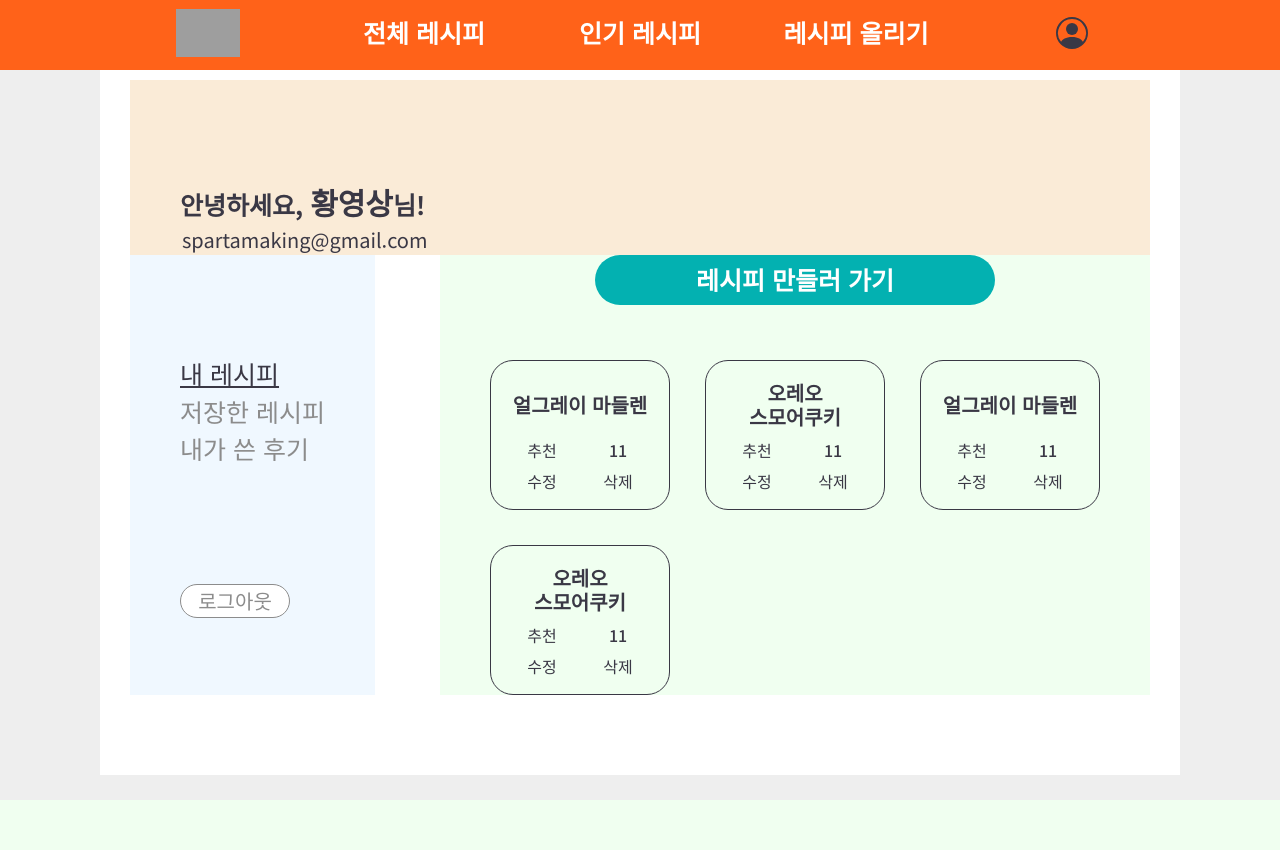
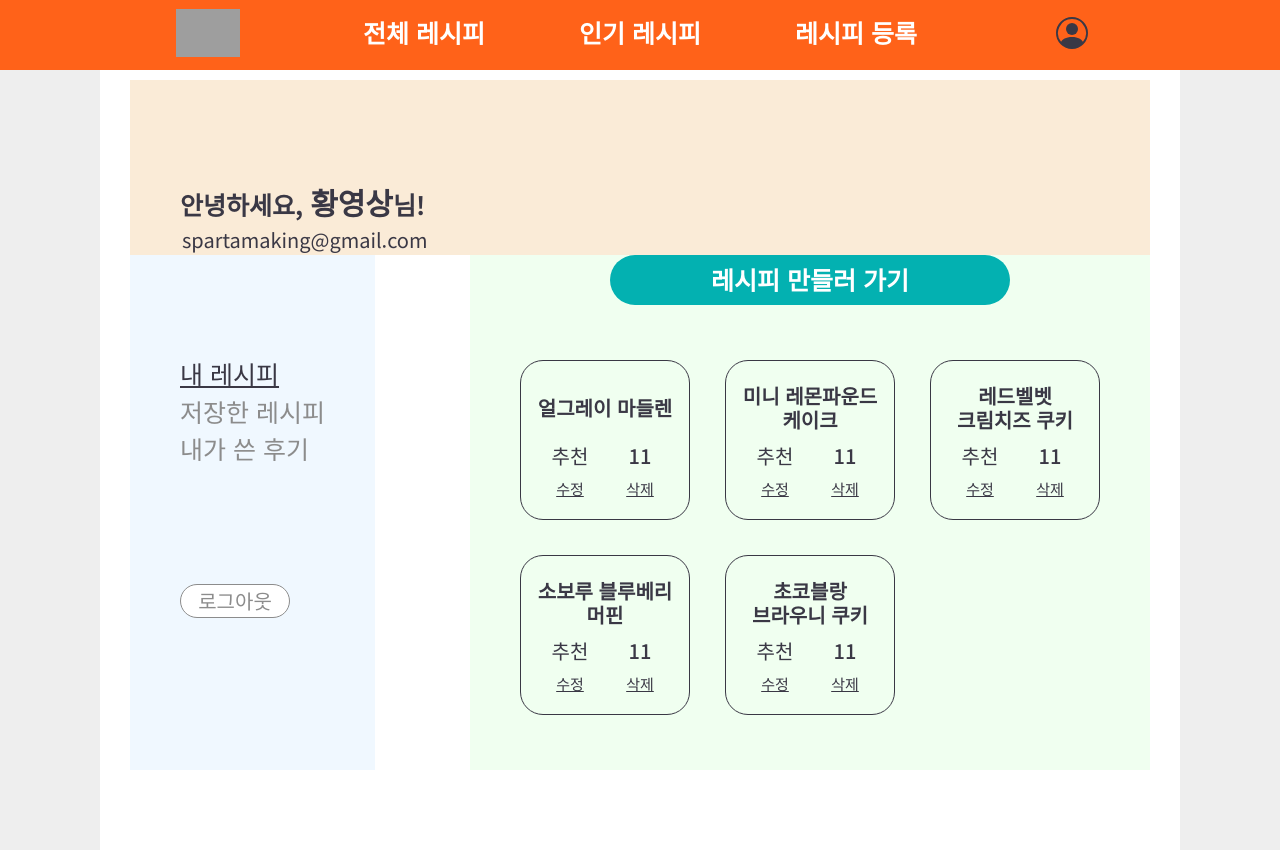
Before and after one commit to tunEmvegnomb/sparta-mc12th, a Flask app: page /mypage in a window 1280 px wide. Before the commit the page ends 800 px from the top, so only its background shows below. Run offline with Flask 2, Linux system fonts and the light colour scheme; grey boxes are pictures that could not be loaded.

Commit message:
mypage second commit

```diff
--- a/data.py
+++ b/data.py
@@ -1,4 +1,8 @@
+# -*- coding: utf-8 - *-
+
+
 from pymongo import MongoClient
+
 
 client = MongoClient("localhost", 27017)
 db = client.mc12th
--- a/static/css/mypage.css
+++ b/static/css/mypage.css
@@ -80,21 +80,22 @@
   font-weight: 700;
   width: 400px;
   height: 50px;
-  margin-bottom: 55px;
 }
 
 .myrecipe-grid {
   display: grid;
   grid-template-columns: 1fr 1fr 1fr;
   gap: 35px;
+  margin: 55px 0;
 }
 
 .myrecipe-item {
-  width: 180px;
-  height: 150px;
+  width: 170px;
+  height: 160px;
   border: 1px solid var(--default);
   border-radius: 23px;
-  padding: 13px;
+  padding: 14px;
+  font-size: 20px;
   font-weight: 500;
 }
 
@@ -108,9 +109,24 @@
 
 .myrecipe-title {
   grid-column: 1 / span 2;
-  font-size: 20px;
   font-weight: 600;
   text-align: center;
   word-break: keep-all;
+  overflow-wrap: normal;
   line-height: 120%;
+  text-decoration: none;
+  color: var(--default);
 }
+
+.myrecipe-title:hover,
+.myrecipe-update:hover,
+.myrecipe-remove:hover {
+  color: black;
+}
+
+.myrecipe-update,
+.myrecipe-remove {
+  font-size: 15px;
+  text-decoration: underline;
+  cursor: pointer;
+}
--- a/templates/mypage.html
+++ b/templates/mypage.html
@@ -31,7 +31,7 @@
         </li>
         <li><a class="menuLink" href="#">전체 레시피</a></li>
         <li><a class="menuLink" href="#">인기 레시피</a></li>
-        <li><a class="menuLink" href="#">레시피 올리기</a></li>
+        <li><a class="menuLink" href="#">레시피 등록</a></li>
         <!-- <li><a class="menuLink current" href="#">마이페이지</a></li> -->
         <li>
           <a class="myPageLink current" href="#"
@@ -75,32 +75,51 @@
           >
           <div class="myrecipe-grid">
             <div class="myrecipe-item">
-              <span class="myrecipe-title">얼그레이 마들렌</span>
+              <a href="#" class="myrecipe-title"
+                ><span>얼그레이 마들렌</span></a
+              >
               <span>추천</span>
               <span>11</span>
-              <span>수정</span>
-              <span>삭제</span>
+              <span class="myrecipe-update">수정</span>
+              <span class="myrecipe-remove">삭제</span>
             </div>
             <div class="myrecipe-item">
-              <span class="myrecipe-title">오레오 스모어쿠키</span>
+              <a href="#" class="myrecipe-title"
+                ><span>미니 레몬파운드 케이크</span></a
+              >
               <span>추천</span>
               <span>11</span>
-              <span>수정</span>
-              <span>삭제</span>
+              <span class="myrecipe-update">수정</span>
+              <span class="myrecipe-remove">삭제</span>
             </div>
             <div class="myrecipe-item">
-              <span class="myrecipe-title">얼그레이 마들렌</span>
+              <a href="#" class="myrecipe-title"
+                ><span>레드벨벳 크림치즈 쿠키</span></a
+              >
               <span>추천</span>
               <span>11</span>
-              <span>수정</span>
-              <span>삭제</span>
+              <span class="myrecipe-update">수정</span>
+              <span class="myrecipe-remove">삭제</span>
             </div>
             <div class="myrecipe-item">
-              <span class="myrecipe-title">오레오 스모어쿠키</span>
-              <span>추천</span>
-              <span>11</span>
-              <span>수정</span>
-              <span>삭제</span>
+                <a href="#" class="myrecipe-title"
+                  ><span>소보루 블루베리 머핀</span></a
+                >
+                <span>추천</span>
+                <span>11</span>
+                <span class="myrecipe-update">수정</span>
+                <span class="myrecipe-remove">삭제</span>
+              </div>
+                <div class="myrecipe-item">
+                  <a href="#" class="myrecipe-title"
+                    ><span>초코블랑 브라우니 쿠키</span></a
+                  >
+                  <span>추천</span>
+                  <span>11</span>
+                  <span class="myrecipe-update">수정</span>
+                  <span class="myrecipe-remove">삭제</span>
+                </div>
+              </div>
             </div>
           </div>
         </div>
```
